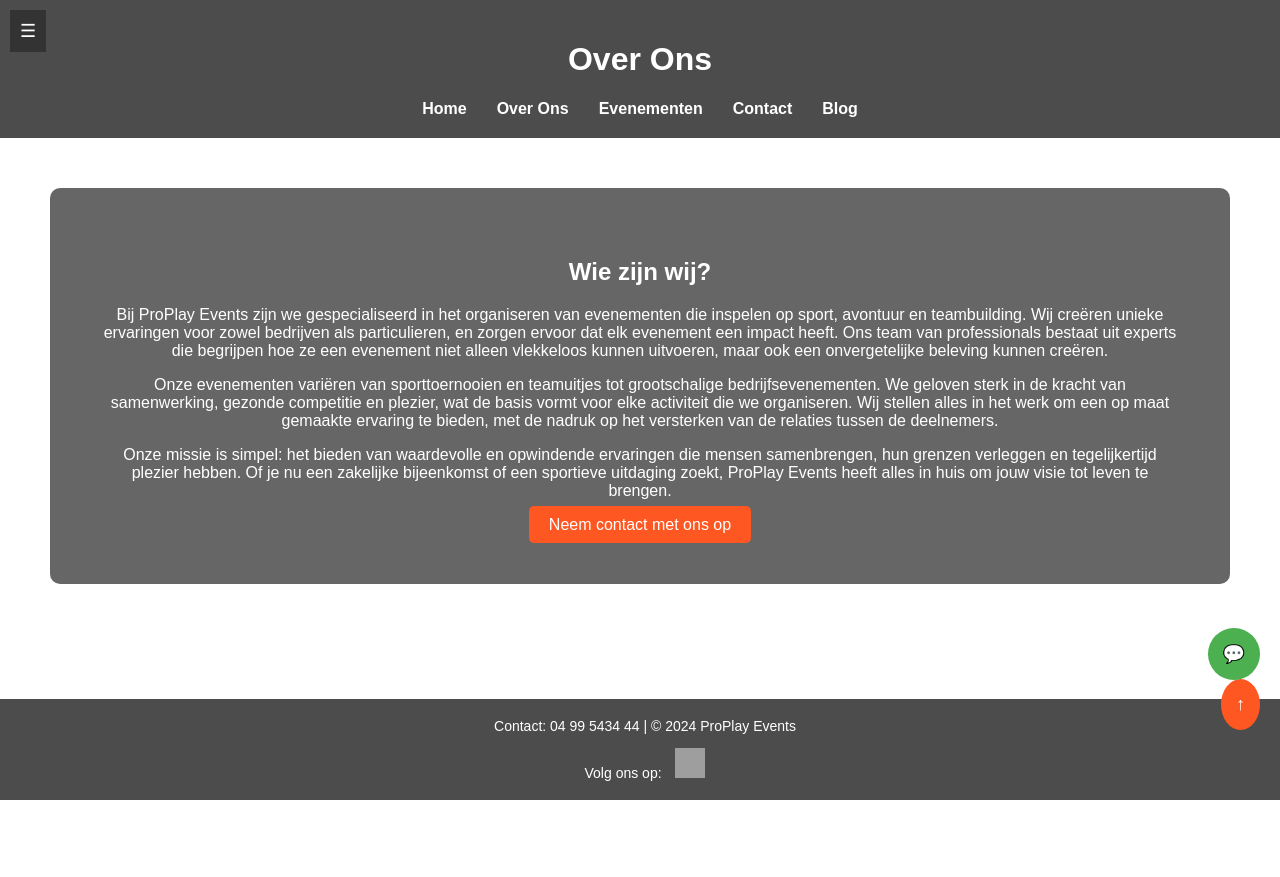
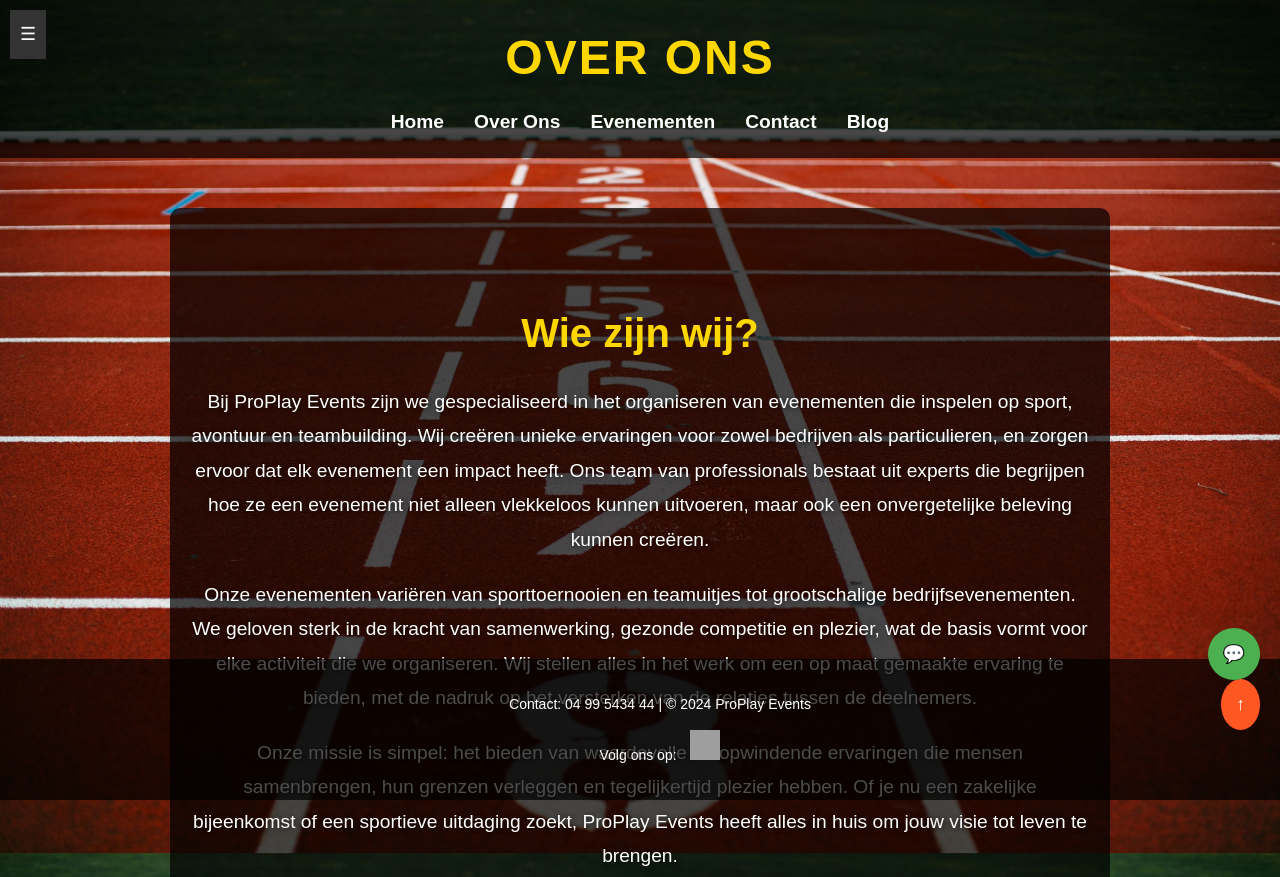
Before and after one commit to arthursels/proplayevents, a plain HTML site: page over-ons.html in a window 1280 px wide. Shown: the top 877 px of the page. Before the commit the page ends 800 px from the top, so only its background shows below. Drawn offline with Linux system fonts and the light colour scheme; grey boxes are pictures that could not be loaded.

Commit message:
Update over-ons.html

```diff
--- a/over-ons.html
+++ b/over-ons.html
@@ -8,9 +8,10 @@
         body {
             margin: 0;
             font-family: Arial, sans-serif;
-            background: url('pexels-markusspiske-3905827.jpg') no-repeat center center fixed;
+            background: url('images/pexels-markusspiske-3905827.jpg') no-repeat center center fixed;
             background-size: cover;
             color: #fff;
+            line-height: 1.6;
         }
         header {
             background-color: rgba(0, 0, 0, 0.7);
@@ -18,6 +19,14 @@
             text-align: center;
             position: sticky;
             top: 0;
+            z-index: 10;
+        }
+        header h1 {
+            font-size: 3em;
+            text-transform: uppercase;
+            margin: 0;
+            color: #ffd700; /* Gouden kleur voor de titel */
+            letter-spacing: 2px;
         }
         nav ul {
             list-style: none;
@@ -33,40 +42,60 @@
             text-decoration: none;
             color: #fff;
             font-weight: bold;
+            font-size: 1.2em;
         }
         nav ul li a:hover {
             color: #ffd700;
         }
         section {
-            padding: 50px;
+            padding: 60px 20px;
             text-align: center;
-            background-color: rgba(0, 0, 0, 0.6);
-            margin: 50px;
+            background-color: rgba(0, 0, 0, 0.7);
+            margin: 50px auto;
             border-radius: 10px;
+            max-width: 900px;
+        }
+        section h2 {
+            font-size: 2.5em;
+            margin-bottom: 20px;
+            color: #ffd700;
+        }
+        section p {
+            font-size: 1.2em;
+            margin-bottom: 20px;
+            line-height: 1.8;
+            text-shadow: 1px 1px 5px rgba(0, 0, 0, 0.6);
+        }
+        .button {
+            padding: 15px 25px;
+            background-color: #ff5722;
+            border: none;
+            color: white;
+            font-size: 18px;
+            cursor: pointer;
+            transition: background-color 0.3s ease;
+            text-decoration: none;
+            border-radius: 10px;
+        }
+        .button:hover {
+            background-color: #e64a19;
         }
         footer {
             text-align: center;
-            padding: 5px; /* Kleinere padding */
+            padding: 20px;
             background-color: rgba(0, 0, 0, 0.7);
             position: fixed;
             bottom: 0;
             width: 100%;
             color: #fff;
-            font-size: 14px; /* Kleinere font-size */
+            font-size: 14px;
         }
-        .button {
-            padding: 10px 20px;
-            background-color: #ff5722; /* Rood voor de button */
-            border: none;
-            color: white;
-            font-size: 16px;
-            cursor: pointer;
-            transition: background-color 0.3s;
+        footer a {
+            color: #fff;
             text-decoration: none;
-            border-radius: 5px;
         }
-        .button:hover {
-            background-color: #e64a19;
+        footer a:hover {
+            color: #ffd700;
         }
 
         /* Mobiele menu */
```
